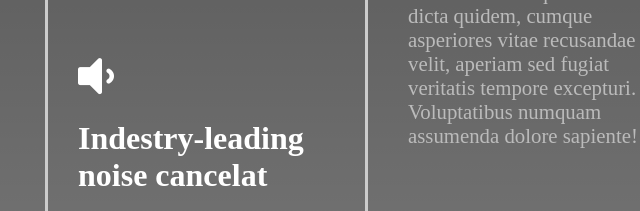
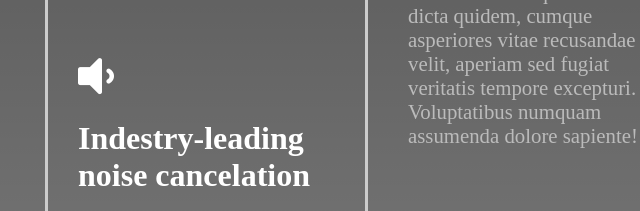
Before and after one commit to Mohammad-jovanesh/HeadphoneLadingpage, a plain HTML site: page index.html in a window 1280 px wide. Shown: the part 1140-1351 px from the top of the page, 592-1232 px from the left. Drawn offline with Linux system fonts and the light colour scheme.

Commit message:
get back normal

```diff
--- a/index.html
+++ b/index.html
@@ -106,7 +106,7 @@
             </div>
             <div class="features_content">
                 <div class="features_content_title">
-                    <h1>Indestry-leading noise cancelat</h1>
+                    <h1>Indestry-leading noise cancelation</h1>
                 </div>
                 <div class="features_content_paragraph">
                     Lorem ipsum, dolor sit amet consectetur adipisicing elit. Natus dolorum quas soluta dicta quidem,
```
